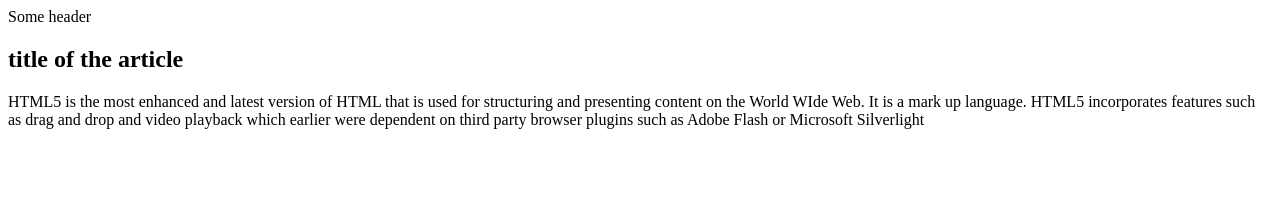
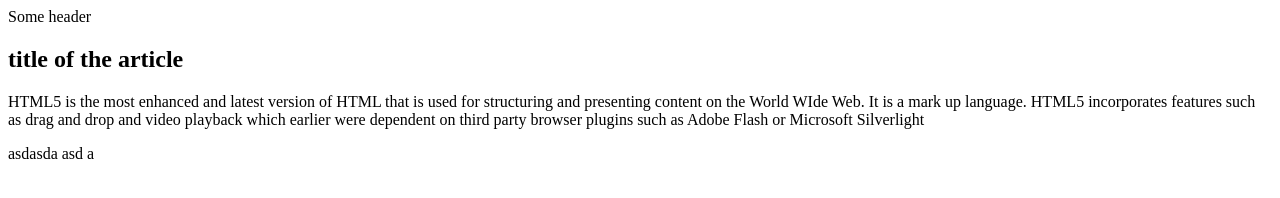
Before and after one commit to dipaish/DeepakKC, a plain HTML site: page exercise2.html in a window 1280 px wide. Drawn offline with Linux system fonts and the light colour scheme.

Commit message:
commit on braasdada

```diff
--- a/exercise2.html
+++ b/exercise2.html
@@ -16,6 +16,12 @@
              browser plugins such as Adobe Flash or Microsoft Silverlight
 
         </p>
+        <p>
+            asdasda
+
+            asd
+            a
+        </p>
     </article>
 </main>
 </body>
```
